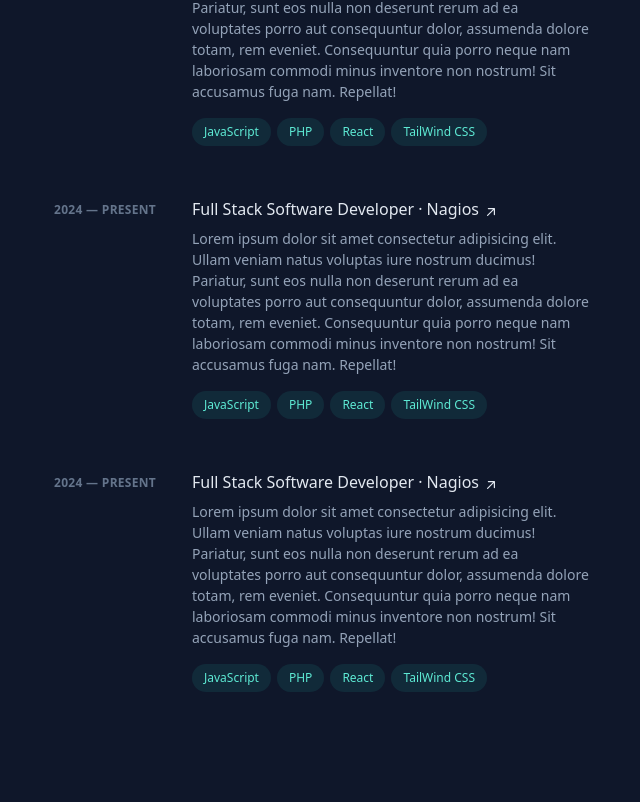
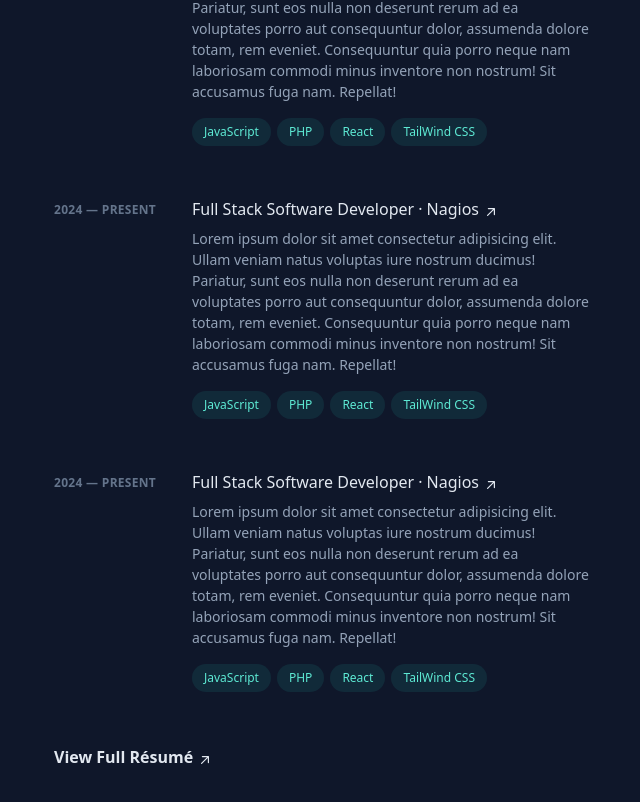
Before and after one commit to SandorGardil/portfolio, a React (Vite) app: page / in a window 1280 px wide. Shown: the part 720-1522 px from the top of the page, without its empty margins (594-1234 px from the left). Built offline with nearby package versions, Linux system fonts and the light colour scheme.

Commit message:
add resume link

```diff
--- a/src/App.tsx
+++ b/src/App.tsx
@@ -148,6 +148,11 @@
                       </div>
                     </li>
                   </ol>
+                  <div className="mt-12">
+                    <a className="inline-flex items-baseline font-medium leading-tight text-slate-200 hover:text-teal-300 focus-visible:text-teal-300 font-semibold text-slate-200 group/link text-base" href="/resume.pdf" target="_blank" rel="noreferrer noopener" aria-label="View Full Résumé (opens in a new tab)">
+                      <span>View Full <span className="inline-block">Résumé<svg xmlns="http://www.w3.org/2000/svg" viewBox="0 0 20 20" fill="currentColor" className="inline-block h-4 w-4 shrink-0 transition-transform group-hover/link:-translate-y-1 group-hover/link:translate-x-1 group-focus-visible/link:-translate-y-1 group-focus-visible/link:translate-x-1 motion-reduce:transition-none ml-1 translate-y-px" aria-hidden="true"><path fill-rule="evenodd" d="M5.22 14.78a.75.75 0 001.06 0l7.22-7.22v5.69a.75.75 0 001.5 0v-7.5a.75.75 0 00-.75-.75h-7.5a.75.75 0 000 1.5h5.69l-7.22 7.22a.75.75 0 000 1.06z" clip-rule="evenodd"></path></svg></span></span>
+                    </a>
+                  </div>
                 </div>
               </section>
             </main>
```
Also changed, not shown: 1 other file (tests, documents, lock files or other folders).
